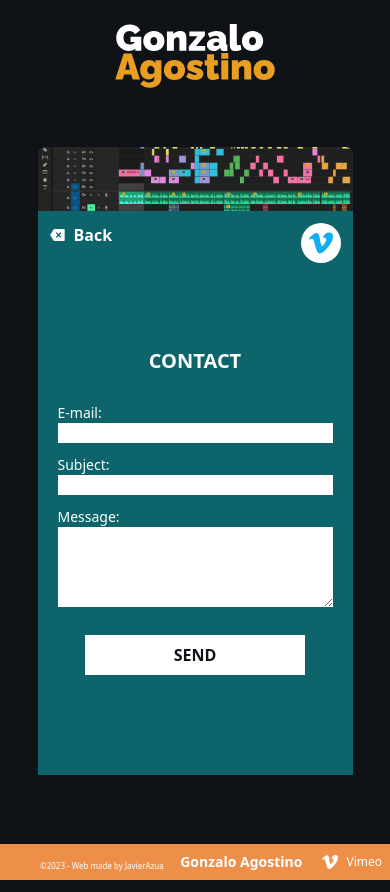
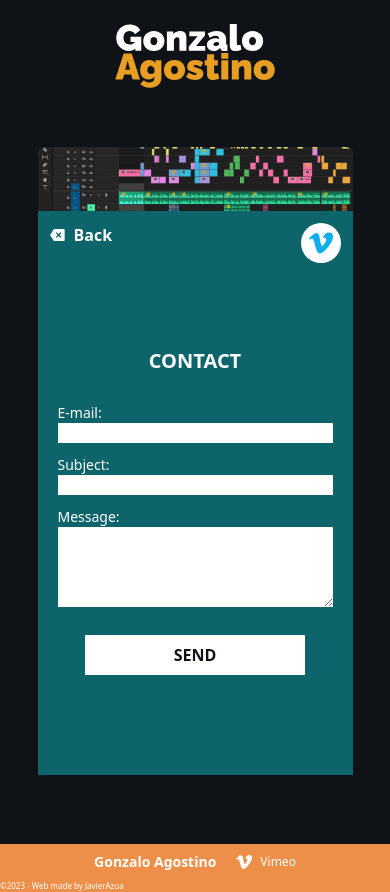
Before and after one commit to JaviAzua/agostino-port, a Next.js app: page /contact in a window 390 px wide. Built offline with nearby package versions, Linux system fonts and the light colour scheme.

Commit message:
fixed overflow in about and videogrid section

```diff
--- a/app/layout.tsx
+++ b/app/layout.tsx
@@ -20,7 +20,11 @@ export default function RootLayout({
       */}
       <head />
 
-      <body className={(roboto.className, "bg-blackB scrollbar-hide")}>
+      <body
+        className={
+          (roboto.className, "bg-blackB scrollbar-hide overflow-x-hidden")
+        }
+      >
         {children}
         <Footer />
       </body>
--- a/components/About.tsx
+++ b/components/About.tsx
@@ -30,8 +30,8 @@ function About({ aboutDB }: Props) {
   });
 
   return (
-    <>
-      <h2 className="ml-10 md:ml-0 text-gray-500 flex text-center justify-center font-semibold text-2xl tracking-[2rem]">
+    <article className="overflow-hidden">
+      <h2 className=" text-gray-500 flex text-center justify-center font-semibold text-2xl tracking-[2rem]">
         About
       </h2>
       <div className="max-w-[80%] min-h-[60vh] mx-auto flex justify-center items-center p-5">
@@ -57,7 +57,7 @@ function About({ aboutDB }: Props) {
                 </div>
               ))}
             </div>
-            <div className="flex gap-5 justify-center md:justify-end">
+            <div className="flex md:gap-5 justify-center ">
               <SiAdobepremierepro className="iconAbout" />
               <SiAdobeaftereffects className="iconAbout" />
               <SiAdobeaudition className="iconAbout" />
@@ -70,7 +70,7 @@ function About({ aboutDB }: Props) {
           <br />
         </div>
       </div>
-    </>
+    </article>
   );
 }
 
--- a/components/Footer.tsx
+++ b/components/Footer.tsx
@@ -7,11 +7,7 @@ type Props = {};
 function Footer({}: Props) {
   return (
     <div className="relative select-none bg-orangeL">
-      <p className="absolute bottom-2 left-10 text-[0.5rem]">
-        ©2023 - Web made by JavierAzua
-      </p>
-
-      <div className="flex items-center justify-end px-2 md:justify-center py-2 right-7 gap-5">
+      <div className="flex items-center justify-center flex-wrap px-2 py-2 right-7 gap-5">
         <p className="text-sm font-semibold">Gonzalo Agostino</p>
         <Link href={"https://vimeo.com/user53523138"} target={"_blank"}>
           <div className="flex items-center gap-2 group cursor-pointer">
@@ -20,6 +16,9 @@ function Footer({}: Props) {
           </div>
         </Link>
       </div>
+      <p className="md:absolute bottom-2 left-10 text-[0.5rem]">
+        ©2023 - Web made by JavierAzua
+      </p>
     </div>
   );
 }
--- a/components/ProjectsGrid.tsx
+++ b/components/ProjectsGrid.tsx
@@ -8,16 +8,16 @@ interface Props {
 
 function ProjectsGrid({ videoGrid }: Props) {
   return (
-    <div className="">
-      <h2 className="ml-10 md:ml-0 text-gray-500 flex text-center justify-center font-semibold text-2xl tracking-[2rem]">
+    <article className="">
+      <h2 className="text-gray-500 text-center font-semibold text-2xl tracking-[2rem]">
         Projects
       </h2>
       <div className="mt-10 grid grid-cols-1 md:grid-cols-2 lg:grid-cols-3 place-items-center gap-5">
         {videoGrid.map((video) => (
-          <VideoGrid key={video.slug} video={video} />
+          <VideoGrid key={video.slug.current} video={video} />
         ))}
       </div>
-    </div>
+    </article>
   );
 }
 
--- a/components/ReelPage.tsx
+++ b/components/ReelPage.tsx
@@ -31,7 +31,7 @@ function ReelPage({ bannerImg }: Props) {
             muted={ismuted}
             playing={true}
             url={bannerImg?.url}
-            loop
+            loop={true}
             style={{ position: "absolute", inset: 0, zIndex: 5 }}
           />
           {ismuted ? (
--- a/components/VideoGrid.tsx
+++ b/components/VideoGrid.tsx
@@ -23,12 +23,12 @@ function VideoGrid({ video }: Props) {
   return (
     <>
       {hasWindow && (
-        <div className="relative min-w-full flex flex-col cursor-pointer bg-black/50 justify-center">
+        <div className="relative min-w-full flex flex-col cursor-pointer overflow-hidden bg-black/50 justify-center">
           <div
             onClick={() => setDescrip(!descrip)}
-            className="text-center select-none rounded-sm z-40 hover:scale-125 duration-300 py-2"
+            className="text-center select-none rounded-sm z-40 py-2"
           >
-            <h4 className="text-lg font-bold tracking-widest py-1 ">
+            <h4 className="text-lg font-bold md:hover:scale-125 duration-300 md:tracking-widest py-1">
               {video.name}
             </h4>
             <span className="text-sm "></span>
```
